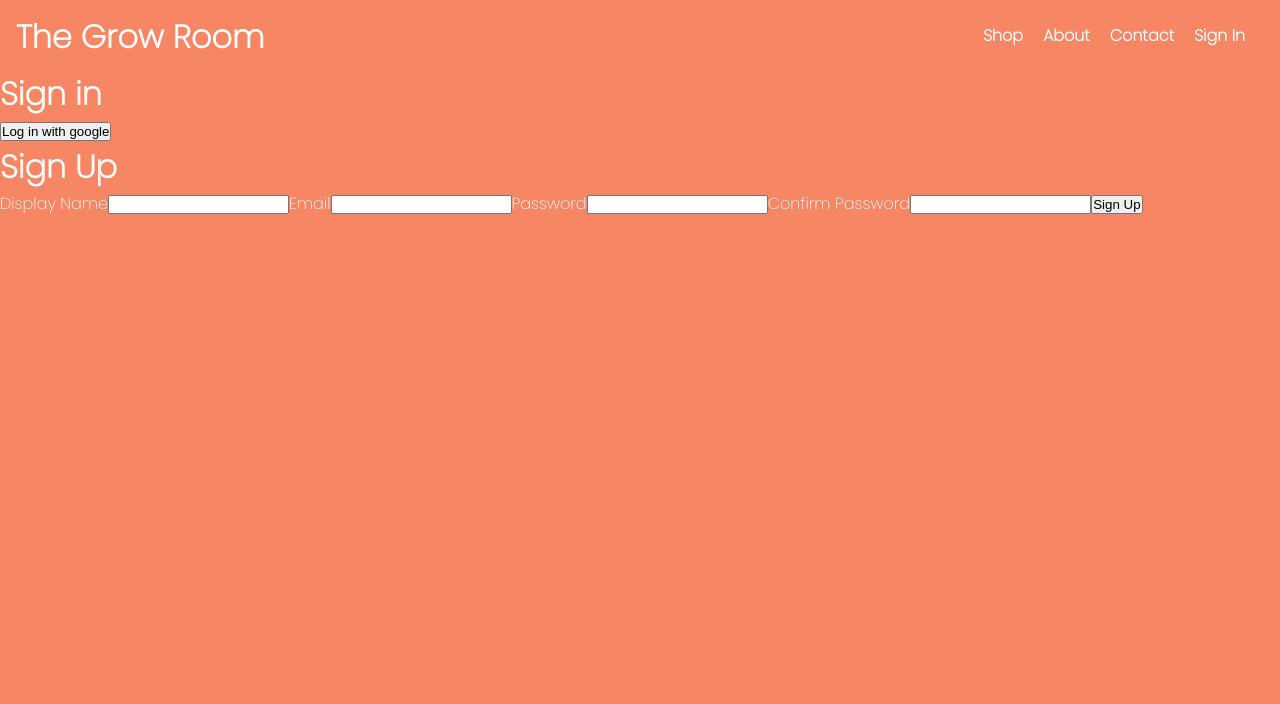
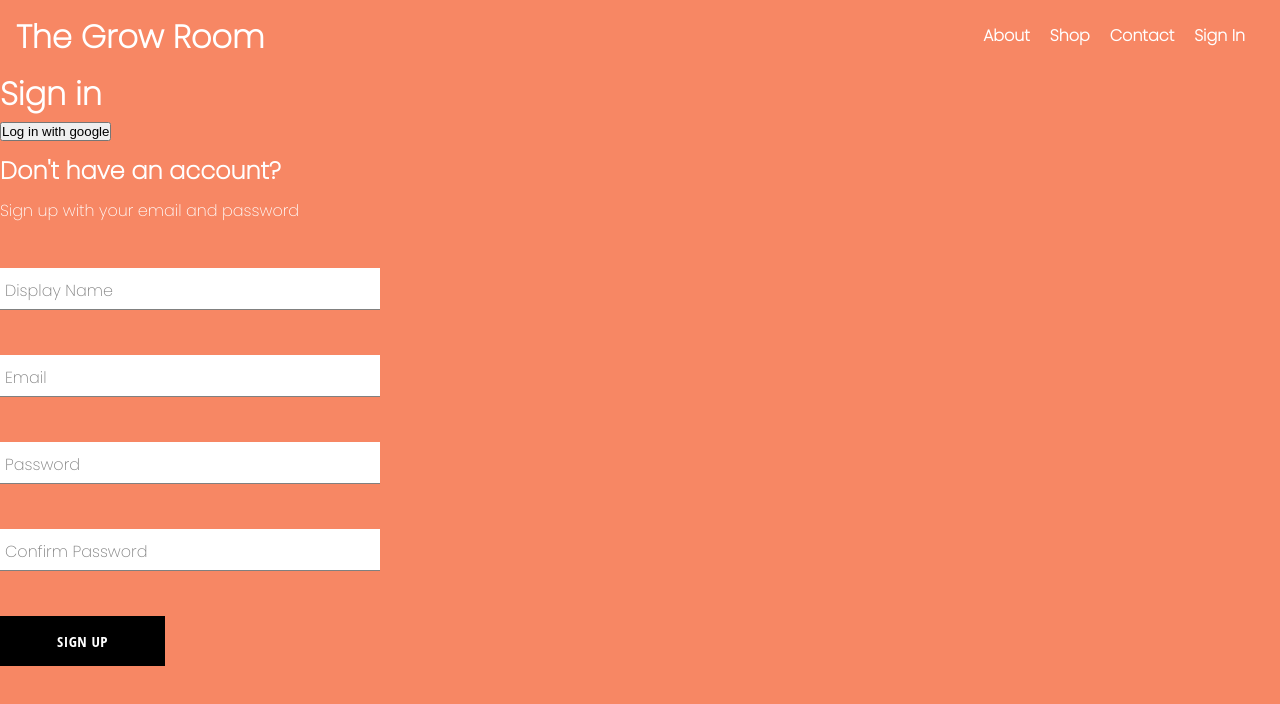
Before and after one commit to aldopaganijr/flower-shop, a React (Create React App) app: page /SignIn in a window 1280 px wide. Shown: the top 704 px of the page. Built offline with nearby package versions, Linux system fonts and the light colour scheme.

Commit message:
sign up form, styling

```diff
--- /dev/null
+++ b/src/components/button/Button.js
@@ -0,0 +1,18 @@
+import React from 'react'
+import "./Button.scss"
+
+const BUTTON_TYPE_CLASSES = {
+    google: "google-sign-in",
+    inverted: "inverted"
+}
+
+const Button = ({children, buttonType, ...otherProps}) => {
+
+  return (
+    <button className={`button-container ${BUTTON_TYPE_CLASSES[buttonType]}`} {...otherProps}>
+        {children}
+    </button>
+  )
+}
+
+export default Button
--- /dev/null
+++ b/src/components/button/Button.scss
@@ -0,0 +1,46 @@
+.button-container {
+    min-width: 165px;
+    width: auto;
+    height: 50px;
+    letter-spacing: 0.5px;
+    line-height: 50px;
+    padding: 0 35px 0 35px;
+    font-size: 15px;
+    background-color: black;
+    color: white;
+    text-transform: uppercase;
+    font-family: 'Open Sans Condensed';
+    font-weight: bolder;
+    border: none;
+    cursor: pointer;
+    display: flex;
+    justify-content: center;
+
+    &:hover {
+      background-color: white;
+      color: black;
+      border: 1px solid black;
+    }
+
+    &.google-sign-in {
+      background-color: #4285f4;
+      color: white;
+
+      &:hover {
+        background-color: #357ae8;
+        border: none;
+      }
+    }
+
+    &.inverted {
+      background-color: white;
+      color: black;
+      border: 1px solid black;
+
+      &:hover {
+        background-color: black;
+        color: white;
+        border: none;
+      }
+    }
+  }
--- /dev/null
+++ b/src/components/form-input/FormInput.js
@@ -0,0 +1,16 @@
+import React from 'react'
+import "./FormInput.scss"
+
+const FormInput = ({label, ...otherProps}) => {
+
+  return (
+    <div className="group">
+    <input className='form-input' {...otherProps}/>
+    { label && (
+        <label className={`${otherProps.value.length ? 'shrink' : ''} form-input-label`}>{label}</label>
+    )}
+    </div>
+  )
+}
+
+export default FormInput
--- /dev/null
+++ b/src/components/form-input/FormInput.scss
@@ -0,0 +1,54 @@
+$sub-color: grey;
+$main-color: black;
+
+@mixin shrinkLabel {
+  top: -14px;
+  font-size: 12px;
+  color: $main-color;
+}
+
+.group {
+  position: relative;
+  margin: 45px 0;
+
+  .form-input {
+    background: none;
+    background-color: white;
+    color: $sub-color;
+    font-size: 18px;
+    padding: 10px 10px 10px 5px;
+    display: block;
+    width: 100%;
+    border: none;
+    border-radius: 0;
+    border-bottom: 1px solid $sub-color;
+    margin: 25px 0;
+
+    &:focus {
+      outline: none;
+    }
+
+    &:focus ~ .form-input-label {
+      @include shrinkLabel();
+    }
+  }
+
+  input[type='password'] {
+    letter-spacing: 0.3em;
+  }
+
+  .form-input-label {
+    color: $sub-color;
+    font-size: 16px;
+    font-weight: normal;
+    position: absolute;
+    pointer-events: none;
+    left: 5px;
+    top: 10px;
+    transition: 300ms ease all;
+
+    &.shrink {
+      @include shrinkLabel();
+    }
+  }
+}
--- a/src/components/routes/navigation/Navigation.js
+++ b/src/components/routes/navigation/Navigation.js
@@ -13,11 +13,11 @@
               The Grow Room
             </Link>
             <div className="links-container">
+              <Link className="link" to="/About">
+                  About
+              </Link>
               <Link className="link" to="/Shop">
                   Shop
-              </Link>
-              <Link className="link" to="/About">
-                  About
               </Link>
               <Link className="link" to="/Contact">
                 Contact
--- a/src/components/sign-up-form/SignUpForm.js
+++ b/src/components/sign-up-form/SignUpForm.js
@@ -1,6 +1,8 @@
 import "./SignUpForm.scss"
 import { useState } from "react"
+import FormInput from "../form-input/FormInput"
 import {createAuthUserWithEmailAndPassword, createUserDocumentFromAuth} from '../../utils/firebase/firebase'
+import Button from "../button/Button"
 
 const defaultFormFields = {
   displayName: '',
@@ -55,22 +57,19 @@
 
   return (
 
-    <div>
-      <h1>Sign Up</h1>
+    <div className="sign-up-container">
+      <h2>Don't have an account?</h2>
+      <span>Sign up with your email and password</span>
       <form onSubmit={handleSubmit}>
-          <label>Display Name</label>
-          <input type="text" required onChange={handleChange} name="displayName" value={displayName}/>
+          <FormInput label="Display Name" type="text" required onChange={handleChange} name="displayName" value={displayName}/>
 
-          <label>Email</label>
-          <input type="email" required onChange={handleChange} name="email" value={email}/>
+          <FormInput label="Email" type="email" required onChange={handleChange} name="email" value={email}/>
 
-          <label>Password</label>
-          <input type="password" required onChange={handleChange} name="password" value={password}/>
+          <FormInput label="Password"  type="password" required onChange={handleChange} name="password" value={password}/>
 
-          <label>Confirm Password</label>
-          <input type="password" required onChange={handleChange} name="confirmPassword" value={confirmPassword}/>
+          <FormInput label="Confirm Password" type="password" required onChange={handleChange} name="confirmPassword" value={confirmPassword}/>
 
-          <button type="submit">Sign Up</button>
+          <Button type="submit">Sign Up</Button>
       </form>
     </div>
   )
--- a/src/components/sign-up-form/SignUpForm.scss
+++ b/src/components/sign-up-form/SignUpForm.scss
@@ -0,0 +1,9 @@
+.sign-up-container{
+    display: flex;
+    flex-direction: column;
+    width: 380px;
+}
+
+h2{
+    margin: 10px 0;
+}
```
